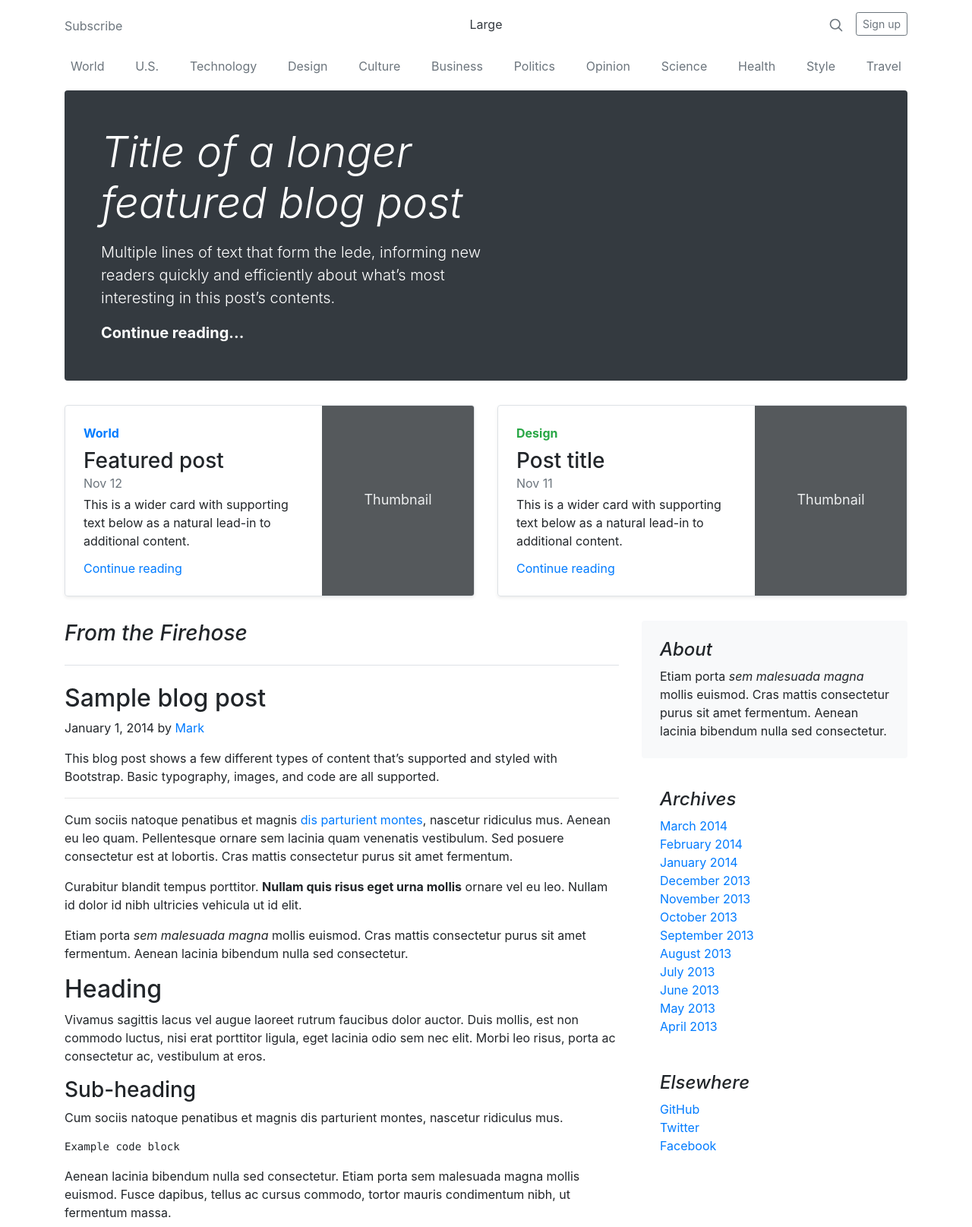
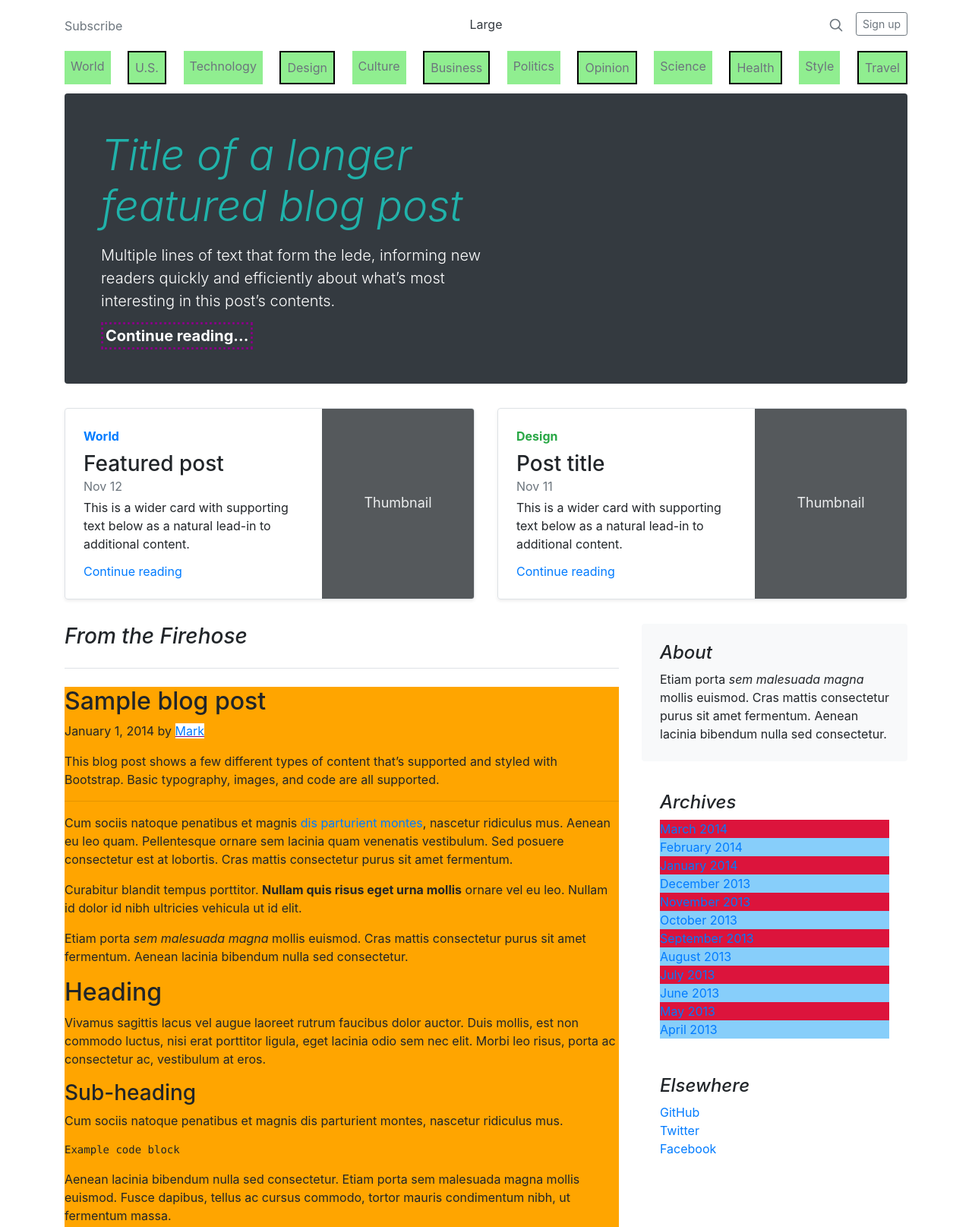
Before and after one commit to WHKL-9/FE-Jun21-M2D7, a plain HTML site: page index.html in a window 1280 px wide. Shown: the top 1615 px of the page at 76% size. Drawn offline with nearby package versions, Linux system fonts and the light colour scheme.

Commit message:
css ex + js ex1

```diff
--- a/index.html
+++ b/index.html
@@ -16,18 +16,58 @@
 
   <head>
     <style>
-      /*
-            EX1) Write a selector to target the h1 in jumbotron
-            EX2) Write a selector to target every children of the navbar
-            EX3) Write a selector to target the "continue reading..." inside the jumbotron
-            EX4) Write a selector to target the first blogpost
-            EX5) Write a selector to target the "even" links in the navbar
-            EX6) Write a selector to target the last blog post
-            EX7) Write a selector to target all the li into the first ordered-list in the sidebar ( Archives )
-            EX8) Write a selector to target the second post author
-            EX9) Write a selector to target the "back to top" link     #### EXTRA Try doing it without targeting the footer element directly
-            EX10) Write a selector to target the footer
-        */
+
+
+
+        /*EX1) Write a selector to target the h1 in jumbotron*/
+        h1{
+          color: lightseagreen;
+        }
+
+        /* EX2) Write a selector to target every children of the navbar */
+        nav a{
+          background-color: lightgreen;
+        }
+
+        /* EX3) Write a selector to target the "continue reading..." inside the jumbotron */
+        p.lead>a.text-white{
+          border: 3px dotted purple;
+          padding: 3px;
+        }
+        /* EX4) Write a selector to target the first blogpost */
+        div.blog-post:first-of-type{
+          background-color: orange;
+        }
+        /* EX5) Write a selector to target the "even" links in the navbar */
+        div nav a:nth-child(even){
+          border: 2px solid black;
+        }
+        /* EX6) Write a selector to target the last blog post */
+        div.blog-post:last-of-type{
+          background-color: lightcoral;
+        }
+        /* EX7) Write a selector to target all the li into the first ordered-list in the sidebar ( Archives ) */
+        div ol.list-unstyled.mb-0 li:nth-child(odd){
+          background-color: crimson;
+        }
+        div ol.list-unstyled.mb-0 li:nth-child(even){
+          background-color: lightskyblue;
+        }
+        /* EX8) Write a selector to target the second post author */
+        .blog-post:nth-child(2) p.blog-post-meta a{
+          text-decoration: underline purple;
+          background-color: white;
+        }
+        /* EX9) Write a selector to target the "back to top" link     #### EXTRA Try doing it without targeting the footer element directly */
+          /* p > a[href*="twitter"] {
+          color: white;
+        }   */
+        /* not working yet */
+
+        /* EX10) Write a selector to target the footer */
+        footer{
+          background: lightsalmon;
+        }
     </style>
     <meta charset="utf-8" />
     <meta
@@ -442,19 +482,31 @@
     </footer>
 
     <script>
-      /*
-        JS Exercises
-        EX11) Write a function to add a new link into the navbar
-        EX12) Write a function to change the color of the main title
-        EX13) Write a function to change the background of the jumbotron
-        EX14) Write a function to remove all the links under "Elsewhere"
-        EX15) Write a function to change the column size for heading in jumbotron
-        EX16) Write a function to remove the "Search" magnifying glass icon
-        EX17) Write a function to trim just the first 50 characters in the first paragraph for each blog post
-        EX18) Write a function and attach it to the "Newer" button, to add new Blog Post (just div and title)
-        EX19) Write a function and attach it to the "Older" button, to remove the last Blog Post
-        EX20) Write an alert with the name of the author every time the user hover with the mouse over an author name
-    */
+    //   /*
+    //     JS Exercises
+    //     EX11) Write a function to add a new link into the navbar
+    const addNewLink = function (){
+      //target the parent container (nav)
+          let navBar = document.querySelector("nav")
+      //create new link
+          let newLink = document.createElement("a")
+      //add class to new element
+          newLink.className ="p-2 text-muted"
+          // newLink.setAttribute=(href, "")
+          //if I do set attribute to href then it won't work - find out why
+      //append newLink into parent container
+          navBar.appendChild(newLink)
+    }
+    //     EX12) Write a function to change the color of the main title
+    //     EX13) Write a function to change the background of the jumbotron
+    //     EX14) Write a function to remove all the links under "Elsewhere"
+    //     EX15) Write a function to change the column size for heading in jumbotron
+    //     EX16) Write a function to remove the "Search" magnifying glass icon
+    //     EX17) Write a function to trim just the first 50 characters in the first paragraph for each blog post
+    //     EX18) Write a function and attach it to the "Newer" button, to add new Blog Post (just div and title)
+    //     EX19) Write a function and attach it to the "Older" button, to remove the last Blog Post
+    //     EX20) Write an alert with the name of the author every time the user hover with the mouse over an author name
+    // */
     </script>
   </body>
 </html>
```
